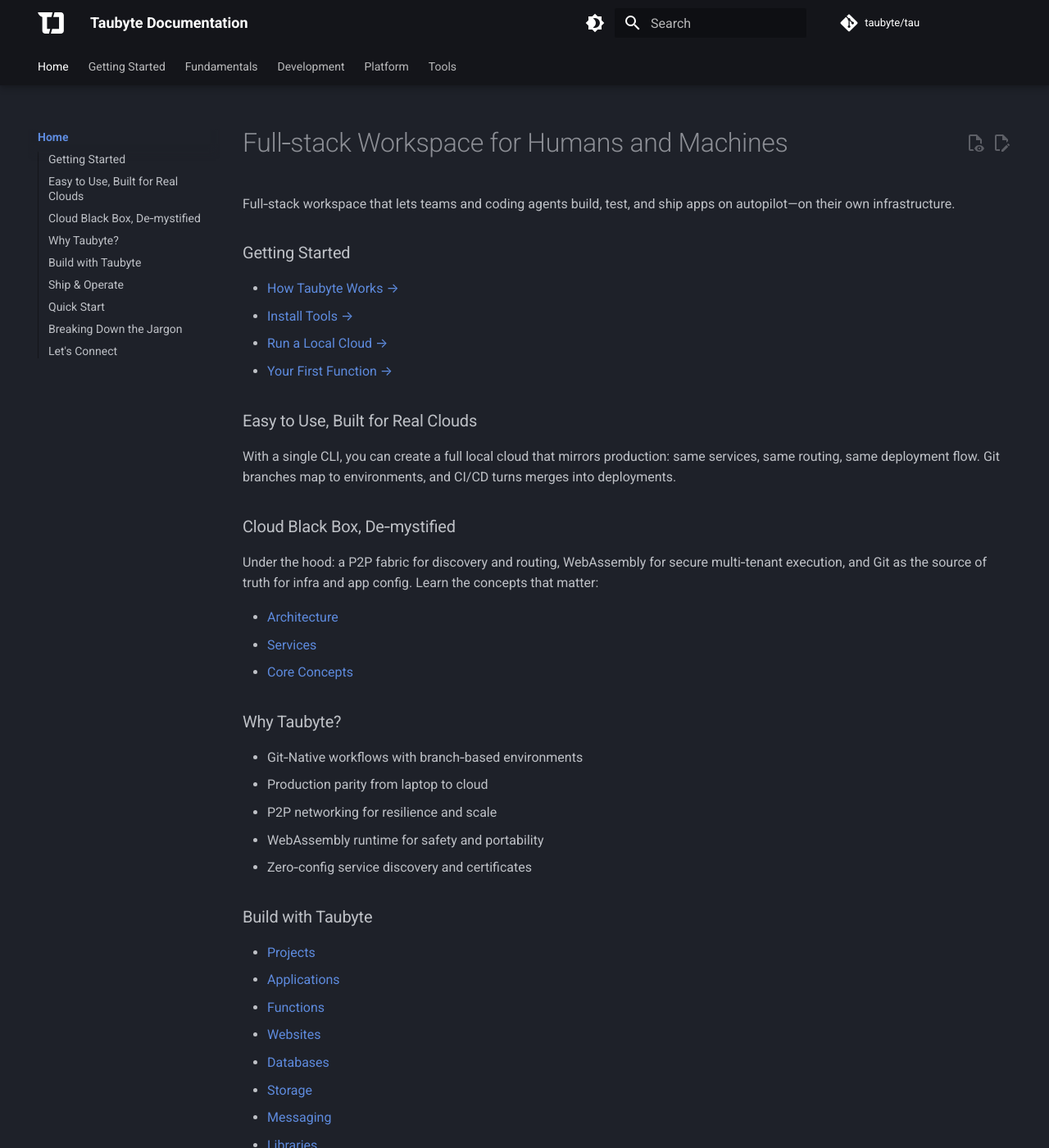
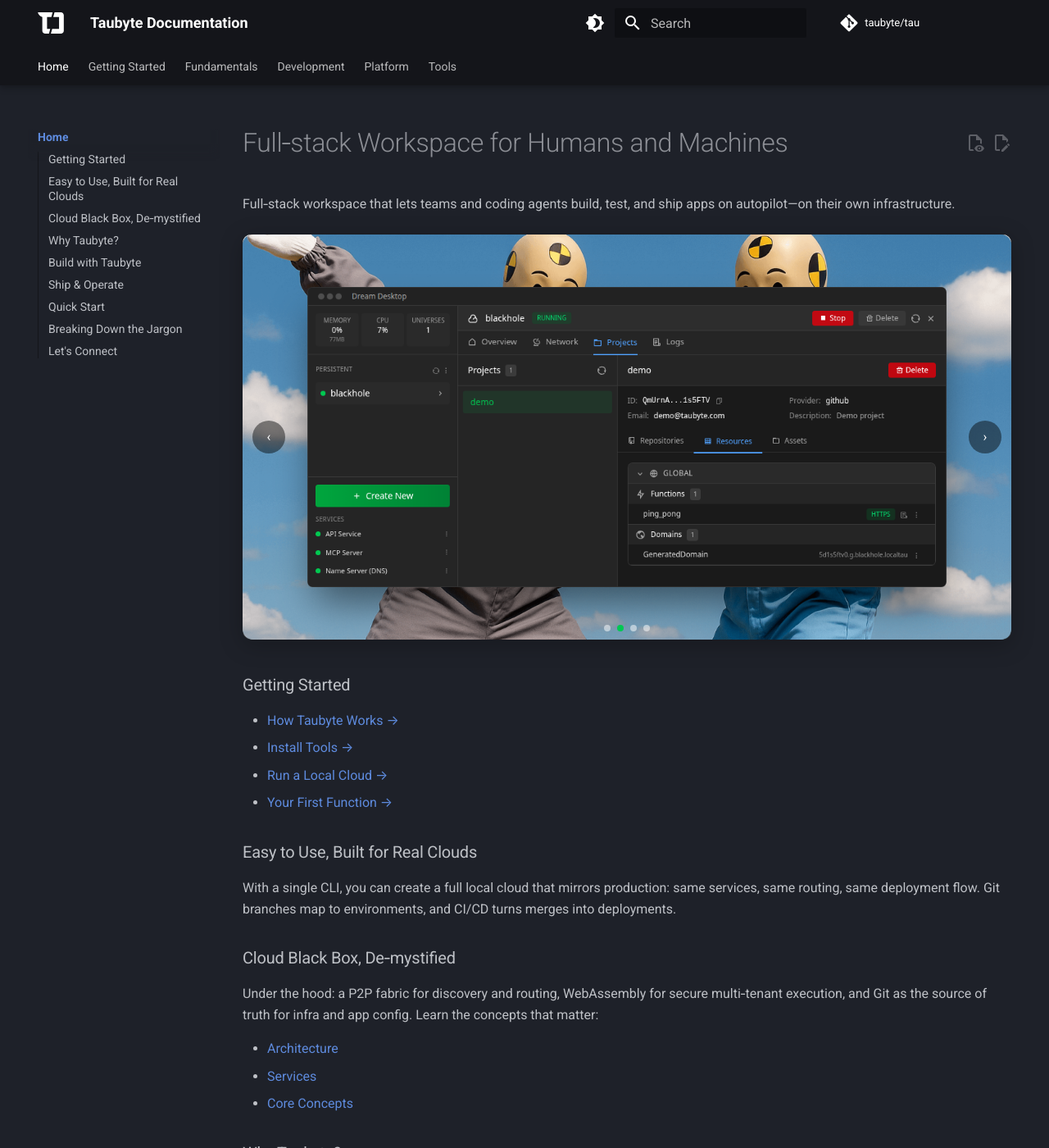
Before and after one commit to taubyte/tau.how, an MkDocs documentation site: the page built from docs/index.md, in a window 1280 px wide and 1400 px high. Shown: the whole window at 82% size. Built offline with MkDocs 1.6.1 and Material for MkDocs 9.7.7, drawn with Linux system fonts in a browser that asks for light colours; comment, search, counter and statistics services are not loaded; the version menu is left out.

Commit message:
docs(home): add hero carousel with four desktop screenshots; add CSS/JS

```diff
--- a/docs/index.md
+++ b/docs/index.md
@@ -3,6 +3,26 @@
 Full‑stack workspace that lets teams and coding agents build, test, and ship apps on autopilot—on their own infrastructure.
 
 <!-- Hero image: Abstract workspace showing developer alongside AI agent collaborating on cloud infrastructure. Clean, modern, professional. -->
+
+<div class="tb-carousel" data-carousel>
+  <div class="tb-carousel__viewport">
+    <div class="tb-carousel__slide is-active">
+      <img src="assets/your-cloud-desktop.png" alt="Your Cloud desktop overview" loading="eager"/>
+    </div>
+    <div class="tb-carousel__slide">
+      <img src="assets/test-desktop.png" alt="Test desktop with pipelines and checks" loading="lazy"/>
+    </div>
+    <div class="tb-carousel__slide">
+      <img src="assets/ship-desktop.png" alt="Ship desktop showing deployments" loading="lazy"/>
+    </div>
+    <div class="tb-carousel__slide">
+      <img src="assets/build-desktop.png" alt="Build desktop with build history" loading="lazy"/>
+    </div>
+  </div>
+  <button class="tb-carousel__control tb-carousel__control--prev" aria-label="Previous slide" data-carousel-prev>‹</button>
+  <button class="tb-carousel__control tb-carousel__control--next" aria-label="Next slide" data-carousel-next>›</button>
+  <div class="tb-carousel__dots" data-carousel-dots></div>
+</div>
 
 ### Getting Started
 
--- a/docs/javascripts/extra.js
+++ b/docs/javascripts/extra.js
@@ -30,6 +30,67 @@
   }
 
   // Add any custom event listeners or functionality here
+
+  // --- Simple Carousel ---
+  document.querySelectorAll('[data-carousel]').forEach((carousel) => {
+    const slides = Array.from(
+      carousel.querySelectorAll('.tb-carousel__slide')
+    );
+    const prevBtn = carousel.querySelector('[data-carousel-prev]');
+    const nextBtn = carousel.querySelector('[data-carousel-next]');
+    const dotsContainer = carousel.querySelector('[data-carousel-dots]');
+
+    if (slides.length === 0) return;
+
+    let active = Math.max(
+      0,
+      slides.findIndex((s) => s.classList.contains('is-active'))
+    );
+
+    // Build dots
+    const dots = slides.map((_, idx) => {
+      const dot = document.createElement('button');
+      dot.className = 'tb-carousel__dot' + (idx === active ? ' is-active' : '');
+      dot.type = 'button';
+      dot.setAttribute('aria-label', `Go to slide ${idx + 1}`);
+      dot.addEventListener('click', () => goTo(idx));
+      dotsContainer.appendChild(dot);
+      return dot;
+    });
+
+    function goTo(index) {
+      slides[active].classList.remove('is-active');
+      dots[active].classList.remove('is-active');
+      active = (index + slides.length) % slides.length;
+      slides[active].classList.add('is-active');
+      dots[active].classList.add('is-active');
+    }
+
+    function next() { goTo(active + 1); }
+    function prev() { goTo(active - 1); }
+
+    nextBtn && nextBtn.addEventListener('click', next);
+    prevBtn && prevBtn.addEventListener('click', prev);
+
+    // Autoplay
+    let timer = setInterval(next, 5000);
+    carousel.addEventListener('mouseenter', () => clearInterval(timer));
+    carousel.addEventListener('mouseleave', () => {
+      timer = setInterval(next, 5000);
+    });
+
+    // Basic swipe support
+    let startX = 0;
+    carousel.addEventListener('touchstart', (e) => {
+      startX = e.touches[0].clientX;
+    }, { passive: true });
+    carousel.addEventListener('touchend', (e) => {
+      const dx = e.changedTouches[0].clientX - startX;
+      if (Math.abs(dx) > 40) {
+        dx < 0 ? next() : prev();
+      }
+    });
+  });
 });
 
 // Custom functions for documentation features
--- a/docs/stylesheets/extra.css
+++ b/docs/stylesheets/extra.css
@@ -39,3 +39,73 @@
 [data-md-color-scheme="slate"] {
   --md-accent-fg-color: #00c853;
 }
+
+/* --- Carousel --- */
+.tb-carousel {
+  position: relative;
+  margin: 1.25rem 0 2rem 0;
+  border-radius: 10px;
+  overflow: hidden;
+  box-shadow: 0 6px 28px rgba(0,0,0,0.25);
+}
+
+.tb-carousel__viewport {
+  position: relative;
+  width: 100%;
+  height: auto;
+}
+
+.tb-carousel__slide {
+  display: none;
+}
+
+.tb-carousel__slide.is-active {
+  display: block;
+}
+
+.tb-carousel__slide img {
+  display: block;
+  width: 100%;
+  height: auto;
+}
+
+.tb-carousel__control {
+  position: absolute;
+  top: 50%;
+  transform: translateY(-50%);
+  background: rgba(0, 0, 0, 0.45);
+  color: #fff;
+  border: none;
+  width: 40px;
+  height: 40px;
+  border-radius: 20px;
+  display: grid;
+  place-items: center;
+  cursor: pointer;
+}
+
+.tb-carousel__control--prev { left: 12px; }
+.tb-carousel__control--next { right: 12px; }
+
+.tb-carousel__dots {
+  position: absolute;
+  left: 0;
+  right: 0;
+  bottom: 10px;
+  display: flex;
+  gap: 8px;
+  justify-content: center;
+  align-items: center;
+}
+
+.tb-carousel__dot {
+  width: 8px;
+  height: 8px;
+  border-radius: 50%;
+  background: rgba(255,255,255,0.5);
+  cursor: pointer;
+}
+
+.tb-carousel__dot.is-active {
+  background: var(--md-accent-fg-color, #00c853);
+}
```
Also changed, not shown: docs/assets/build-desktop.png (added), docs/assets/ship-desktop.png (added), docs/assets/test-desktop.png (added), docs/assets/your-cloud-desktop.png (added).
